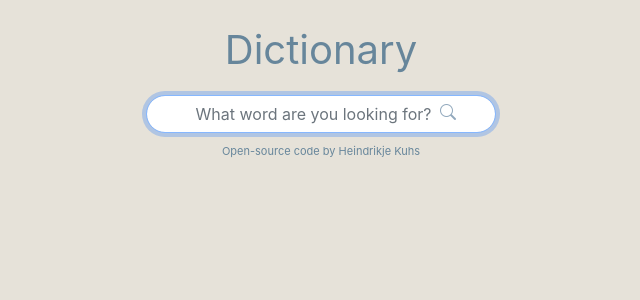
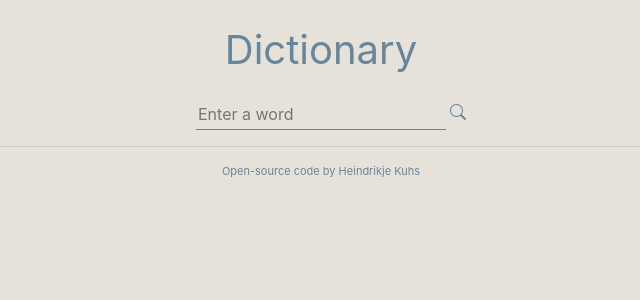
Before and after one commit to heindrikje/dictionary-app-react, a React (Create React App) app: page / in a window 1280 px wide. Shown: the top 300 px of the page, without its empty margins (269-909 px from the left). Built offline with nearby package versions, Linux system fonts and the light colour scheme.

Commit message:
Updated search form styling

```diff
--- a/src/App.js
+++ b/src/App.js
@@ -8,6 +8,7 @@ export default function App() {
       <div className="container">
         <header>Dictionary</header>
         <SearchForm />
+        <hr />
         <footer>
           <a
             href="https://github.com/heindrikje/dictionary-app-react"
--- a/src/SearchForm.css
+++ b/src/SearchForm.css
@@ -1,25 +1,31 @@
 .SearchForm {
-  width: 350px;
+  width: 250px;
   margin: 0 auto;
   position: relative;
 }
 
 .SearchForm input {
-  border-radius: 30px;
-  box-shadow: 4px 4px 4px rgba(0, 0, 0, 0.3);
   color: #7c99ac;
-  text-align: center;
+  background-color: transparent;
+  border: 1px solid #67869b;
+  border-width: 0 0 1px;
+  width: 250px;
+  padding: 7px 0 3px 2px;
+}
+
+.SearchForm input:focus {
+  outline: none;
 }
 
 .SearchForm .bi-search {
-  color: #92a9bd;
+  color: #67869b;
   position: absolute;
-  right: 40px;
+  right: -20px;
   top: 5px;
   transition: all 150ms ease-in-out;
 }
 
 .SearchForm .bi-search:hover {
   cursor: pointer;
-  color: #506475;
+  color: #476279;
 }
--- a/src/SearchForm.js
+++ b/src/SearchForm.js
@@ -11,7 +11,7 @@ export default function SearchForm() {
 
   function search(event) {
     event.preventDefault();
-    let apiUrl = `https://api.dictionaryapi.dev/api/v2/entries/en/${word}`;
+    const apiUrl = `https://api.dictionaryapi.dev/api/v2/entries/en_US/${word}`;
     axios.get(apiUrl).then(handleResponse);
   }
 
@@ -20,13 +20,12 @@ export default function SearchForm() {
   }
   return (
     <div className="SearchForm">
-      <form onSubmit={search} className="flexContainer">
+      <form onSubmit={search}>
         <input
           type="search"
-          placeholder="What word are you looking for?"
-          className="form-control"
-          autoFocus="on"
+          placeholder="Enter a word"
           onChange={updateWord}
+          autoFocus={true}
         />
       </form>
       <i className="bi bi-search"></i>
```
